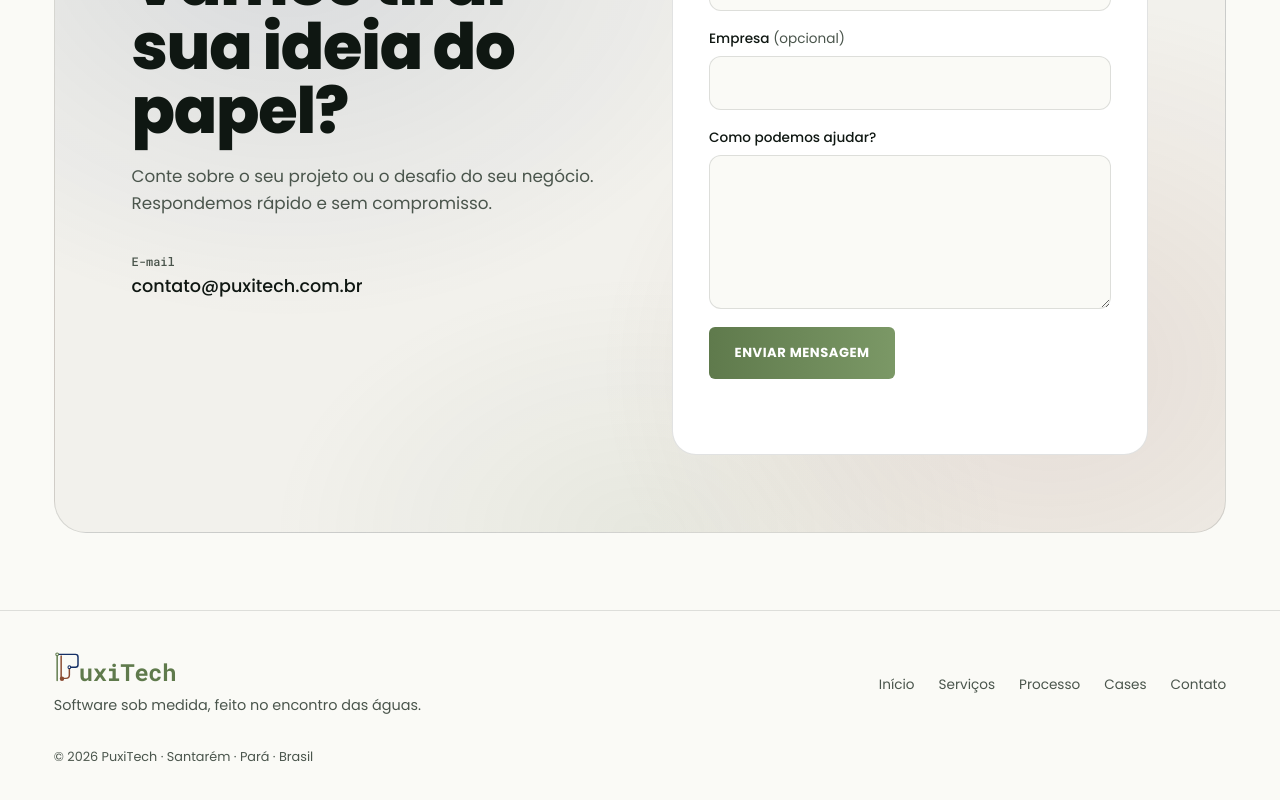
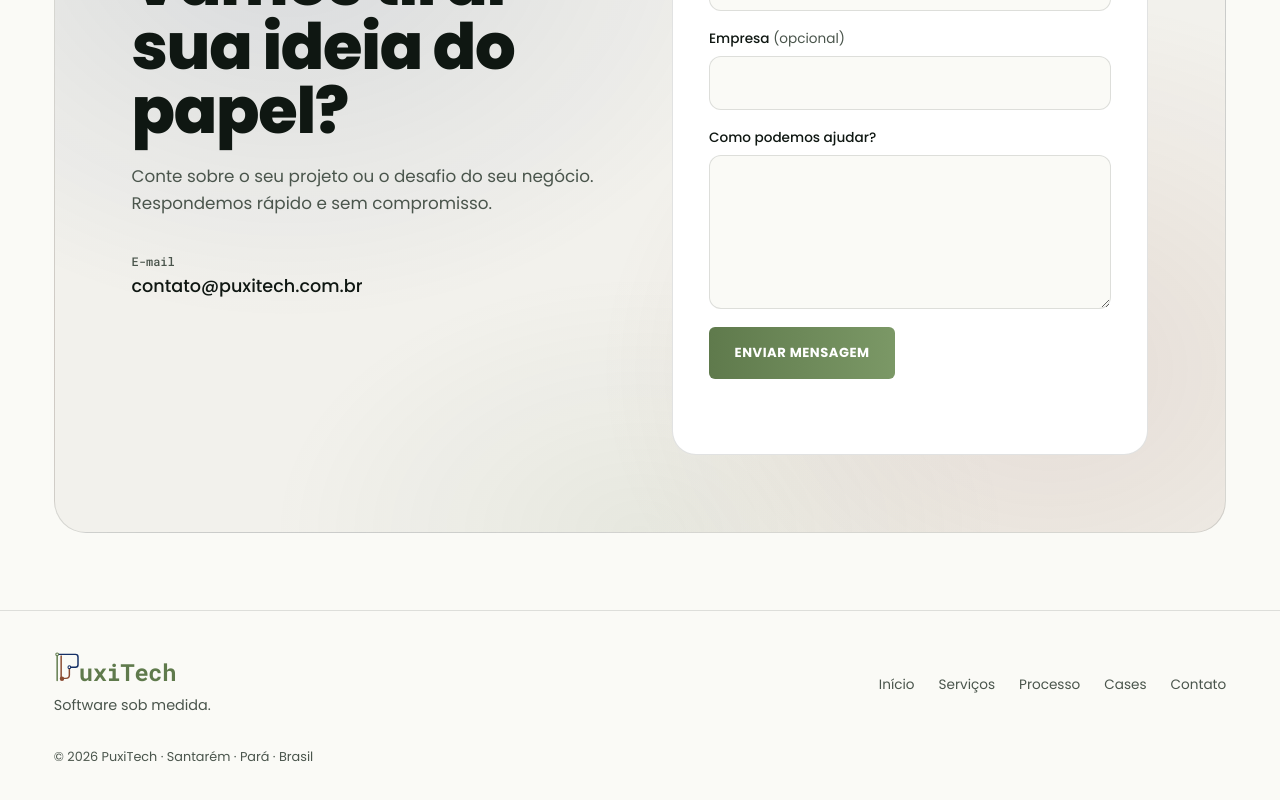
Before and after one commit to joaocrvlh/puxitech, a React (Vite) app: page / in a window 1280 px wide. Shown: the part 6529-7329 px from the top of the page. Built offline with nearby package versions, Linux system fonts and the light colour scheme.

Commit message:
chore(copy): simplify site description and footer tagline

```diff
--- a/index.html
+++ b/index.html
@@ -4,7 +4,7 @@
     <meta charset="UTF-8" />
     <link rel="icon" type="image/svg+xml" href="/favicon.svg" />
     <meta name="viewport" content="width=device-width, initial-scale=1.0" />
-    <meta name="description" content="PuxiTech — software sob medida, feito em Santarém para o mundo." />
+    <meta name="description" content="PuxiTech — software sob medida." />
     <meta name="color-scheme" content="dark light" />
     <title>PuxiTech</title>
     <script>
--- a/src/layout/Footer/Footer.tsx
+++ b/src/layout/Footer/Footer.tsx
@@ -10,7 +10,7 @@ export function Footer() {
     <footer className={styles.footer}>
       <div className={styles.brand}>
         <LogoMark className={styles.logo} />
-        <p className={styles.tagline}>Software sob medida, feito no encontro das águas.</p>
+        <p className={styles.tagline}>Software sob medida.</p>
       </div>
 
       <nav aria-label="Rodapé">
```
